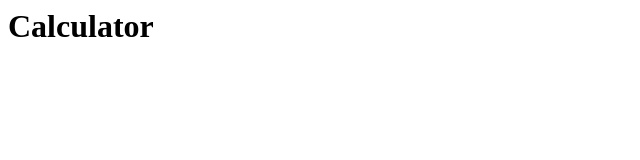
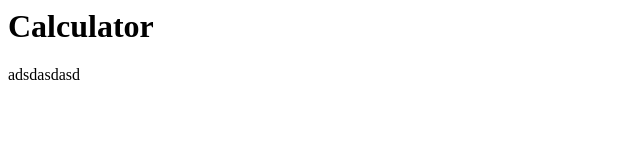
Before and after one commit to kvirrik/techub-test, a plain HTML site: page calculator.html in a window 1280 px wide. Shown: the full height of the page, 0-640 px from the left. Drawn offline with Linux system fonts and the light colour scheme.

Commit message:
commit form vs code

```diff
--- a/calculator.html
+++ b/calculator.html
@@ -1,5 +1,7 @@
 <html>
   <body>
     <h1>Calculator</h1>
+
+    <span>adsdasdasd</span>
   </body>
 </html>
--- a/main.js
+++ b/main.js
@@ -0,0 +1 @@
+console.log('asdasdasd');
```
